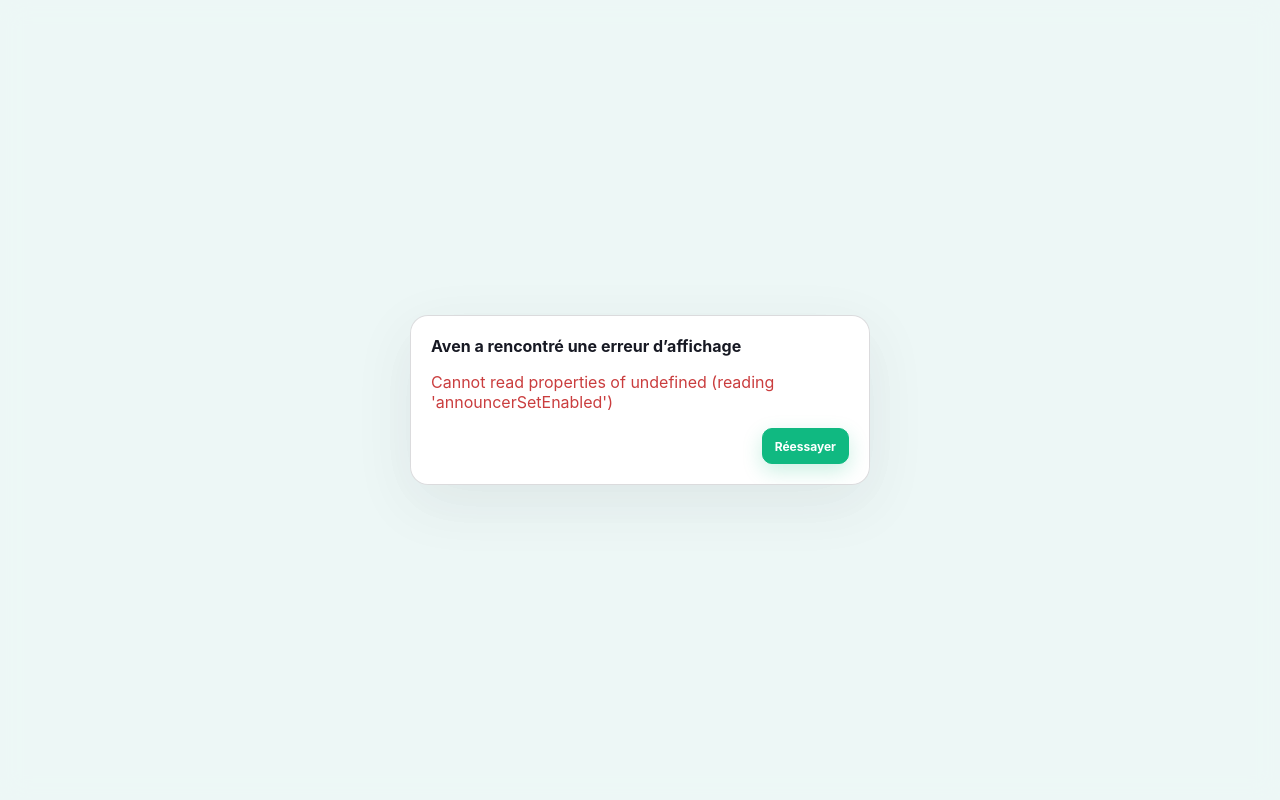
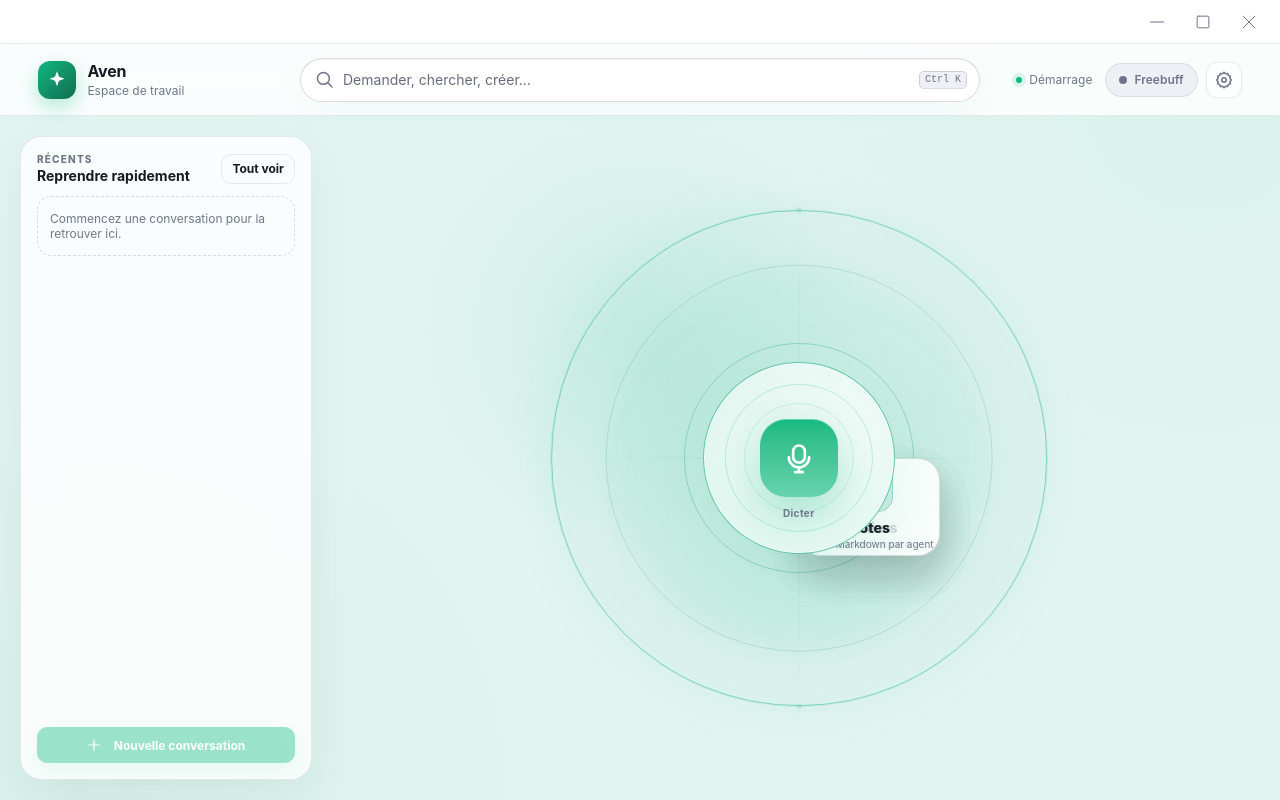
Before and after one commit to Aynoxx/aven, a React (Vite) app in the folder web/: page / in a window 1280 px wide. Built offline with nearby package versions, Linux system fonts and the light colour scheme.

Commit message:
refactor(tauri): introduce transport-neutral frontend API facade

```diff
--- a/web/src/api.ts
+++ b/web/src/api.ts
@@ -1,4 +1,50 @@
-// En version web (HTTP), ce fichier faisait des `fetch("/api/...")`.
-// En version Electron, `window.opencode` (exposé par electron/preload.ts)
-// fait exactement le même travail via IPC : même contrat, transport différent.
-export const api = window.opencode
+import { invoke } from "@tauri-apps/api/core"
+import { listen } from "@tauri-apps/api/event"
+import type { OpenCodeApi } from "./types"
+
+// Electron expose toujours window.opencode via le preload.
+// Tauri n'expose pas cet objet : on bascule alors vers un RPC unique.
+// Garder cette sélection ici évite de modifier tous les composants React.
+const electronApi = typeof window !== "undefined" ? window.opencode : undefined
+
+function serialize(value: unknown): unknown {
+  if (value instanceof Uint8Array) return Array.from(value)
+  if (Array.isArray(value)) return value.map(serialize)
+  if (value && typeof value === "object") {
+    return Object.fromEntries(Object.entries(value).map(([key, entry]) => [key, serialize(entry)]))
+  }
+  return value
+}
+
+const tauriApi = new Proxy({} as OpenCodeApi, {
+  get(_target, property) {
+    if (property === "onEvent") {
+      return (callback: Parameters<OpenCodeApi["onEvent"]>[0]) => {
+        let stopped = false
+        let unlisten: (() => void) | undefined
+
+        void listen<{ type: string; data: Record<string, any> }>("aven:event", (event) => {
+          if (!stopped) callback(event.payload)
+        }).then((stop) => {
+          unlisten = stop
+          if (stopped) stop()
+        })
+
+        return () => {
+          stopped = true
+          unlisten?.()
+        }
+      }
+    }
+
+    if (typeof property !== "string") return undefined
+
+    return (...args: unknown[]) =>
+      invoke<unknown>("aven_call", {
+        method: property,
+        args: args.map(serialize),
+      })
+  },
+})
+
+export const api: OpenCodeApi = electronApi ?? tauriApi
```
